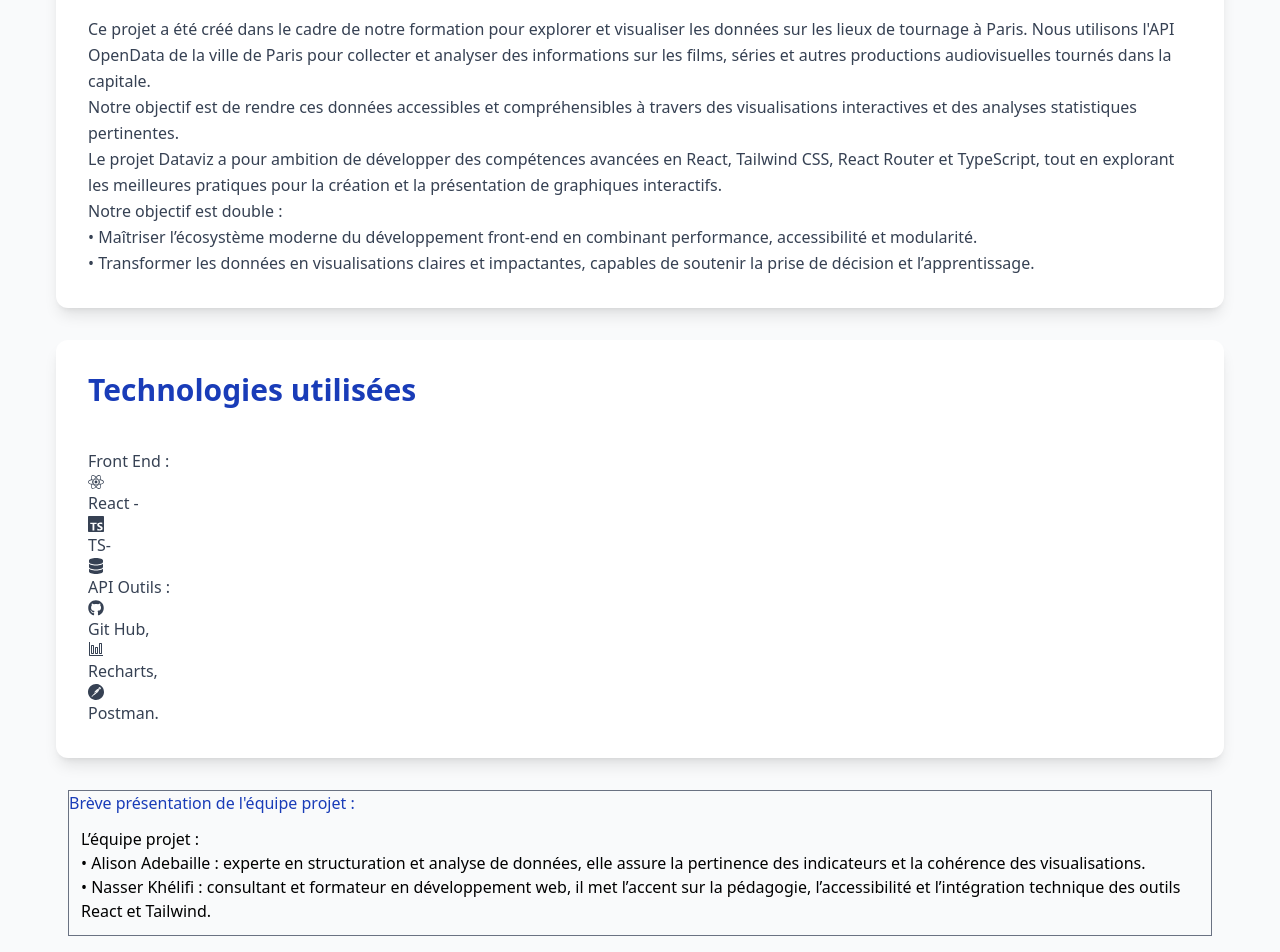
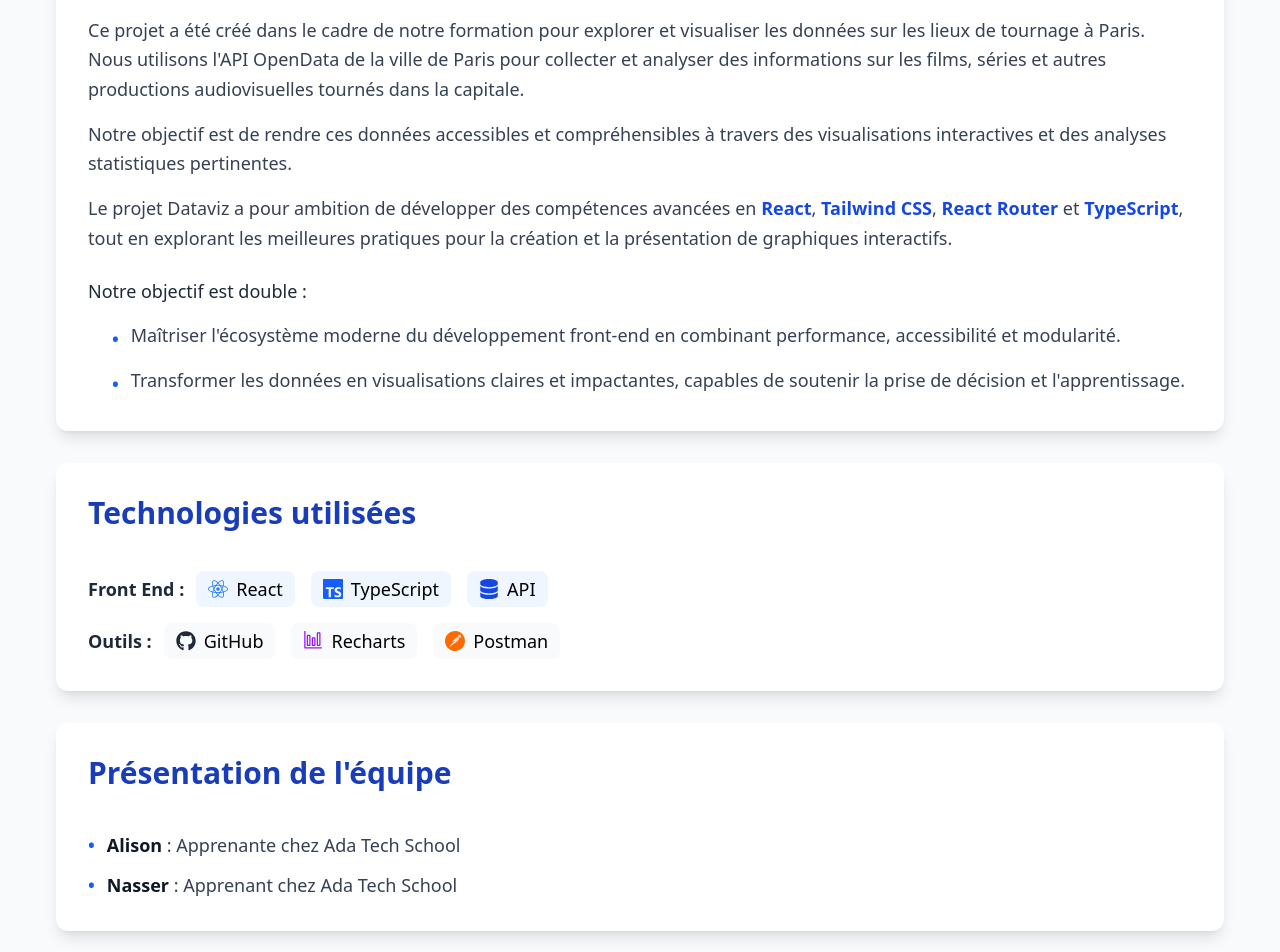
Before and after one commit to adebaille/dataviz-project, a React (Vite) app in the folder Dataviz/: page /About in a window 1280 px wide. Shown: the part 300-1252 px from the top of the page. Built offline with nearby package versions, Linux system fonts and the light colour scheme.

Commit message:
add css on about page

```diff
--- a/Dataviz/src/Pages/About.tsx
+++ b/Dataviz/src/Pages/About.tsx
@@ -5,6 +5,7 @@ import { FaReact } from "react-icons/fa";
 import { SiTypescript } from "react-icons/si";
 import { FaDatabase } from "react-icons/fa6";
 import { SiPostman } from "react-icons/si";
+import { Link } from "react-router-dom";
 
 function About() {
   return (
@@ -21,62 +22,125 @@ function About() {
                 Objectifs pédagogiques
               </h2>
             </div>
-          <p className="text-gray-700 leading-relaxed text-l">
-            Ce projet a été créé dans le cadre de notre formation pour explorer
-            et visualiser les données sur les lieux de tournage à Paris. Nous
-            utilisons l'API OpenData de la ville de Paris pour collecter et
-            analyser des informations sur les films, séries et autres
-            productions audiovisuelles tournés dans la capitale.</p>
-            <p className="text-gray-700 leading-relaxed text-l">Notre objectif
-            est de rendre ces données accessibles et compréhensibles à travers
-            des visualisations interactives et des analyses statistiques
-            pertinentes.
+            <div className="space-y-4">
+              <p className="text-gray-700 leading-relaxed text-lg">
+                Ce projet a été créé dans le cadre de notre formation pour
+                explorer et visualiser les données sur les lieux de tournage à
+                Paris. Nous utilisons l'API OpenData de la ville de Paris pour
+                collecter et analyser des informations sur les films, séries et
+                autres productions audiovisuelles tournés dans la capitale.
               </p>
-           <p className="text-gray-700 leading-relaxed text-l">Le projet Dataviz a pour ambition de développer des compétences
-            avancées en React, Tailwind CSS, React Router et TypeScript, tout en
-            explorant les meilleures pratiques pour la création et la
-            présentation de graphiques interactifs.</p>
-            <p className="text-gray-700 leading-relaxed text-l">Notre objectif est double :</p>
-            <p className="text-gray-700 leading-relaxed text-l">
-            • Maîtriser l’écosystème moderne du développement front-end en
-            combinant performance, accessibilité et modularité. </p>
-            <p className="text-gray-700 leading-relaxed text-l">
-            • Transformer les données en visualisations claires et impactantes,
-            capables de soutenir la prise de décision et l’apprentissage.
+              <p className="text-gray-700 leading-relaxed text-lg">
+                Notre objectif est de rendre ces données accessibles et
+                compréhensibles à travers des visualisations interactives et des
+                analyses statistiques pertinentes.
               </p>
+              <p className="text-gray-700 leading-relaxed text-lg">
+                Le projet Dataviz a pour ambition de développer des compétences
+                avancées en <span className="font-semibold text-blue-700">React</span>, <span className="font-semibold text-blue-700">Tailwind CSS</span>, <span className="font-semibold text-blue-700">React Router</span> et <span className="font-semibold text-blue-700">TypeScript</span>, tout
+                en explorant les meilleures pratiques pour la création et la
+                présentation de graphiques interactifs.
+              </p>
+              <p className="text-gray-800 font-medium text-lg mt-6">
+                Notre objectif est double :
+              </p>
+              <ul className="space-y-3 ml-6">
+                <li className="text-gray-700 leading-relaxed text-lg flex items-start">
+                  <span className="text-blue-600 font-bold mr-3 mt-1">•</span>
+                  <span>Maîtriser l'écosystème moderne du développement front-end en
+                  combinant performance, accessibilité et modularité.</span>
+                </li>
+                <li className="text-gray-700 leading-relaxed text-lg flex items-start">
+                  <span className="text-blue-600 font-bold mr-3 mt-1">•</span>
+                  <span>Transformer les données en visualisations claires et
+                  impactantes, capables de soutenir la prise de décision et
+                  l'apprentissage.</span>
+                </li>
+              </ul>
+            </div>
           </section>
 
           {/* Technologie utilisée */}
           <section className="bg-white rounded-xl shadow-lg p-8 mb-8">
             <div className="flex items-start gap-4 mb-6">
-          <h2 className="text-3xl font-bold text-blue-800 mb-4">Technologies utilisées</h2>
+              <h2 className="text-3xl font-bold text-blue-800 mb-4">
+                Technologies utilisées
+              </h2>
             </div>
-          <p className="text-gray-700 leading-relaxed text-l">
-            Front End : <FaReact /> React - <SiTypescript /> TS- <FaDatabase />API
-            Outils : <FaGithub /> Git Hub, <VscGraph /> Recharts, <SiPostman /> Postman.
-          </p>
-
+            <div className="space-y-4">
+              <div className="flex items-center gap-3 text-lg">
+                <span className="font-semibold text-gray-800">Front End :</span>
+                <div className="flex items-center gap-4">
+                  <span className="flex items-center gap-2 bg-blue-50 px-3 py-1 rounded-lg">
+                    <FaReact className="text-blue-500 text-xl" /> React
+                  </span>
+                  <span className="flex items-center gap-2 bg-blue-50 px-3 py-1 rounded-lg">
+                    <SiTypescript className="text-blue-600 text-xl" /> TypeScript
+                  </span>
+                  <span className="flex items-center gap-2 bg-blue-50 px-3 py-1 rounded-lg">
+                    <FaDatabase className="text-blue-700 text-xl" /> API
+                  </span>
+                </div>
+              </div>
+              <div className="flex items-center gap-3 text-lg">
+                <span className="font-semibold text-gray-800">Outils :</span>
+                <div className="flex items-center gap-4">
+                  <span className="flex items-center gap-2 bg-gray-50 px-3 py-1 rounded-lg">
+                    <FaGithub className="text-gray-800 text-xl" /> GitHub
+                  </span>
+                  <span className="flex items-center gap-2 bg-gray-50 px-3 py-1 rounded-lg">
+                    <VscGraph className="text-purple-600 text-xl" /> Recharts
+                  </span>
+                  <span className="flex items-center gap-2 bg-gray-50 px-3 py-1 rounded-lg">
+                    <SiPostman className="text-orange-500 text-xl" /> Postman
+                  </span>
+                </div>
+              </div>
+            </div>
           </section>
 
-        <section className="border border-gray-500 m-3">
-          <h2 className="text-blue-800">
-            Brève présentation de l'équipe projet :
+          {/* Présentation de l'équipe */}
+          <section className="bg-white rounded-xl shadow-lg p-8 mb-8">
+            <div className="flex items-start gap-4 mb-6">
+              <h2 className="text-3xl font-bold text-blue-800 mb-4">
+                Présentation de l'équipe
               </h2>
-          <p className="text-5 m-3">
-            L’équipe projet : <br></br>• Alison Adebaille : experte en
-            structuration et analyse de données, elle assure la pertinence des
-            indicateurs et la cohérence des visualisations.<br></br>• Nasser
-            Khélifi : consultant et formateur en développement web, il met
-            l’accent sur la pédagogie, l’accessibilité et l’intégration
-            technique des outils React et Tailwind.
+            </div>
+            <div className="space-y-3">
+              <div className="flex items-center gap-3 text-lg">
+                <span className="text-blue-600 font-bold">•</span>
+                <span className="text-gray-700">
+                  <span className="font-semibold text-gray-900">Alison</span> : Apprenante chez Ada Tech School
+                </span>
+              </div>
+              <div className="flex items-center gap-3 text-lg">
+                <span className="text-blue-600 font-bold">•</span>
+                <span className="text-gray-700">
+                  <span className="font-semibold text-gray-900">Nasser</span> : Apprenant chez Ada Tech School
+                </span>
+              </div>
+            </div>
+          </section>
+
+          {/* Source de l'API */}
+          <section className="bg-white rounded-xl shadow-lg p-8 mb-8">
+            <div className="flex items-start gap-4 mb-6">
+              <h2 className="text-3xl font-bold text-blue-800 mb-4">
+                Sources des données analysées
+              </h2>
+            </div>
+            <p className="text-gray-700 leading-relaxed text-lg mb-4">
+              Les données utilisées dans ce projet proviennent de l'API OpenData de la ville de Paris :
             </p>
-        </section>
-        <br />
-        <section className="border border-gray-500 m-3">
-          <h2 className="text-blue-800">Sources des données analysées :</h2>
-          <p className="text-5 m-3">
-            https://opendata.paris.fr/api/explore/v2.1/catalog/datasets/lieux-de-tournage-a-paris/records?limit=20
-          </p>
+            <Link
+              to="https://opendata.paris.fr/api/explore/v2.1/catalog/datasets/lieux-de-tournage-a-paris/records?limit=20"
+              target="_blank"
+              rel="noopener noreferrer"
+            >
+              <button className="px-6 py-3 bg-blue-600 text-white font-semibold rounded-lg shadow-md hover:bg-blue-700 transition-all duration-200 hover:scale-105 hover:shadow-lg">
+                API - Lieux de tournage à Paris
+              </button>
+            </Link>
           </section>
         </div>
       </div>
```
Lines whose indentation alone changed are shown as unchanged.
